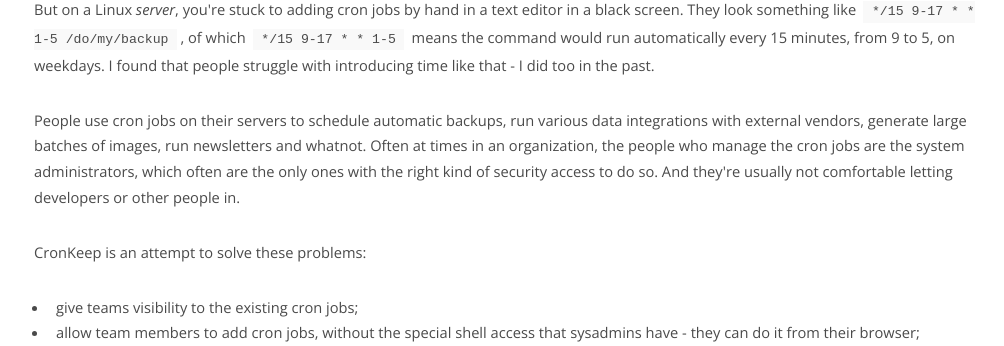
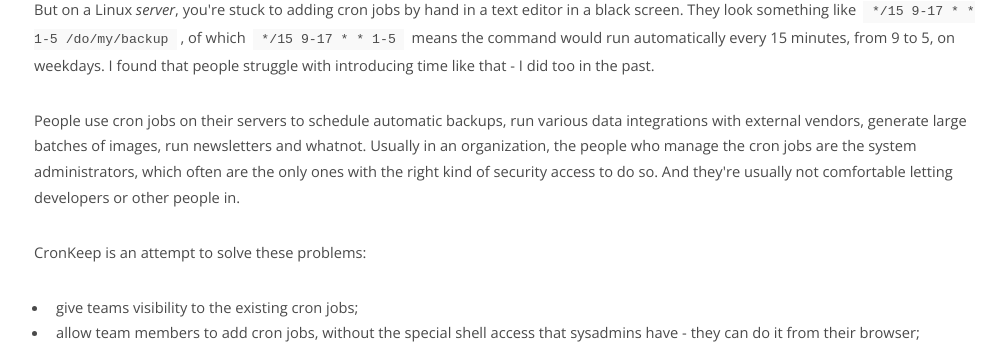
Before and after one commit to cronkeep/cronkeep.com, a PHP site: template src/application/views/about.phtml in a window 1280 px wide. Shown: the part 850-1196 px from the top of the page, without its empty margins (126-1130 px from the left). Run offline with PHP 8.4, Linux system fonts and the light colour scheme; the template is opened without the code that fills it, so the values that code supplies are empty; some libraries are stand-ins or nearby versions.

Commit message:
Changed phrasing on About page

```diff
--- a/src/application/views/about.phtml
+++ b/src/application/views/about.phtml
@@ -11,7 +11,7 @@
 
             <p>But on a Linux <i>server</i>, you're stuck to adding cron jobs by hand in a text editor in a black screen. They look something like <code>*/15 9-17 * * 1-5 /do/my/backup</code>, of which <code>*/15 9-17 * * 1-5</code> means the command would run automatically every 15 minutes, from 9 to 5, on weekdays. I found that people struggle with introducing time like that - I did too in the past.
 
-            <p>People use cron jobs on their servers to schedule automatic backups, run various data integrations with external vendors, generate large batches of images, run newsletters and whatnot. Often at times in an organization, the people who manage the cron jobs are the system administrators, which often are the only ones with the right kind of security access to do so. And they're usually not comfortable letting developers or other people in.</p>
+            <p>People use cron jobs on their servers to schedule automatic backups, run various data integrations with external vendors, generate large batches of images, run newsletters and whatnot. Usually in an organization, the people who manage the cron jobs are the system administrators, which often are the only ones with the right kind of security access to do so. And they're usually not comfortable letting developers or other people in.</p>
 
             <p>CronKeep is an attempt to solve these problems:</p>
 
```
